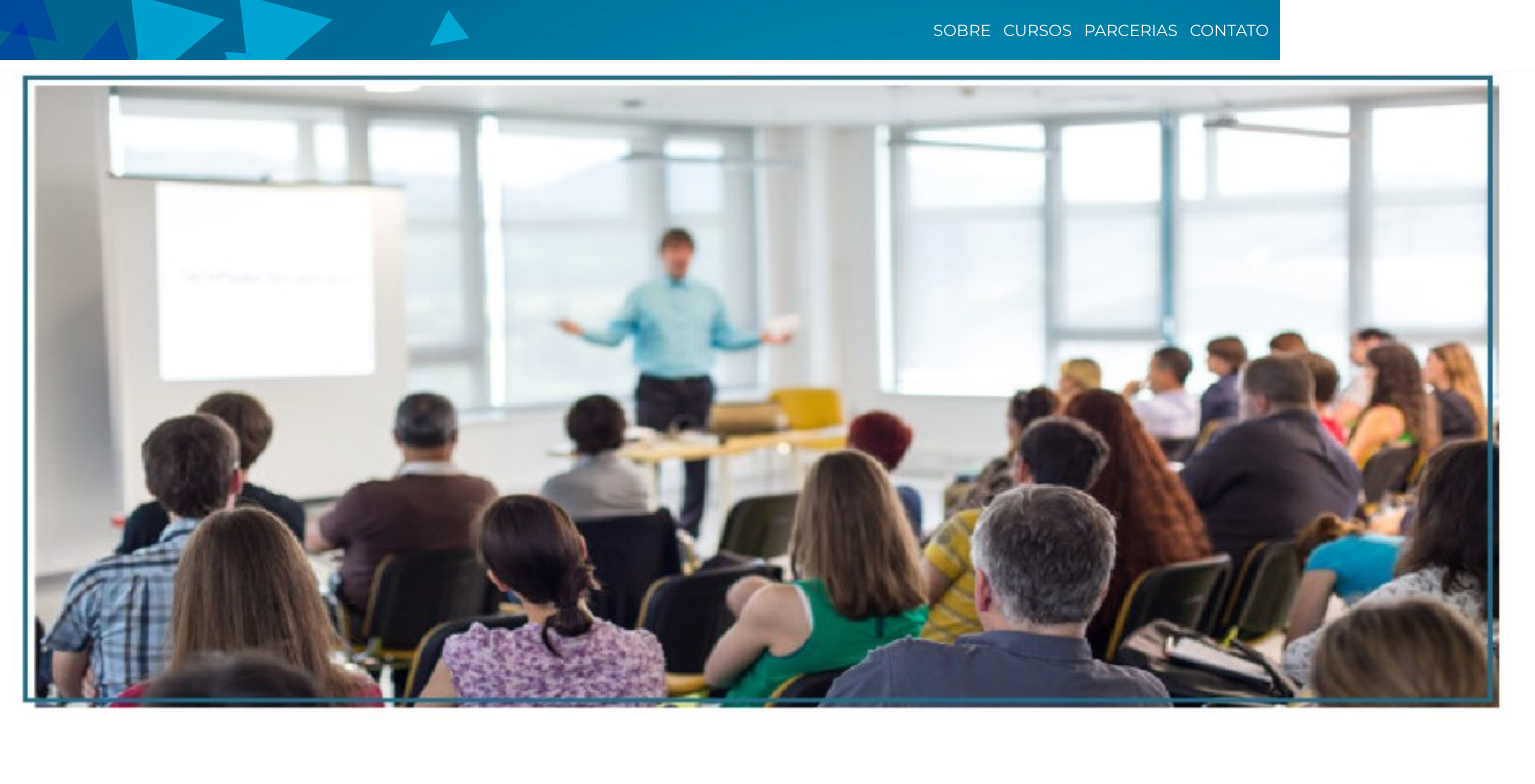
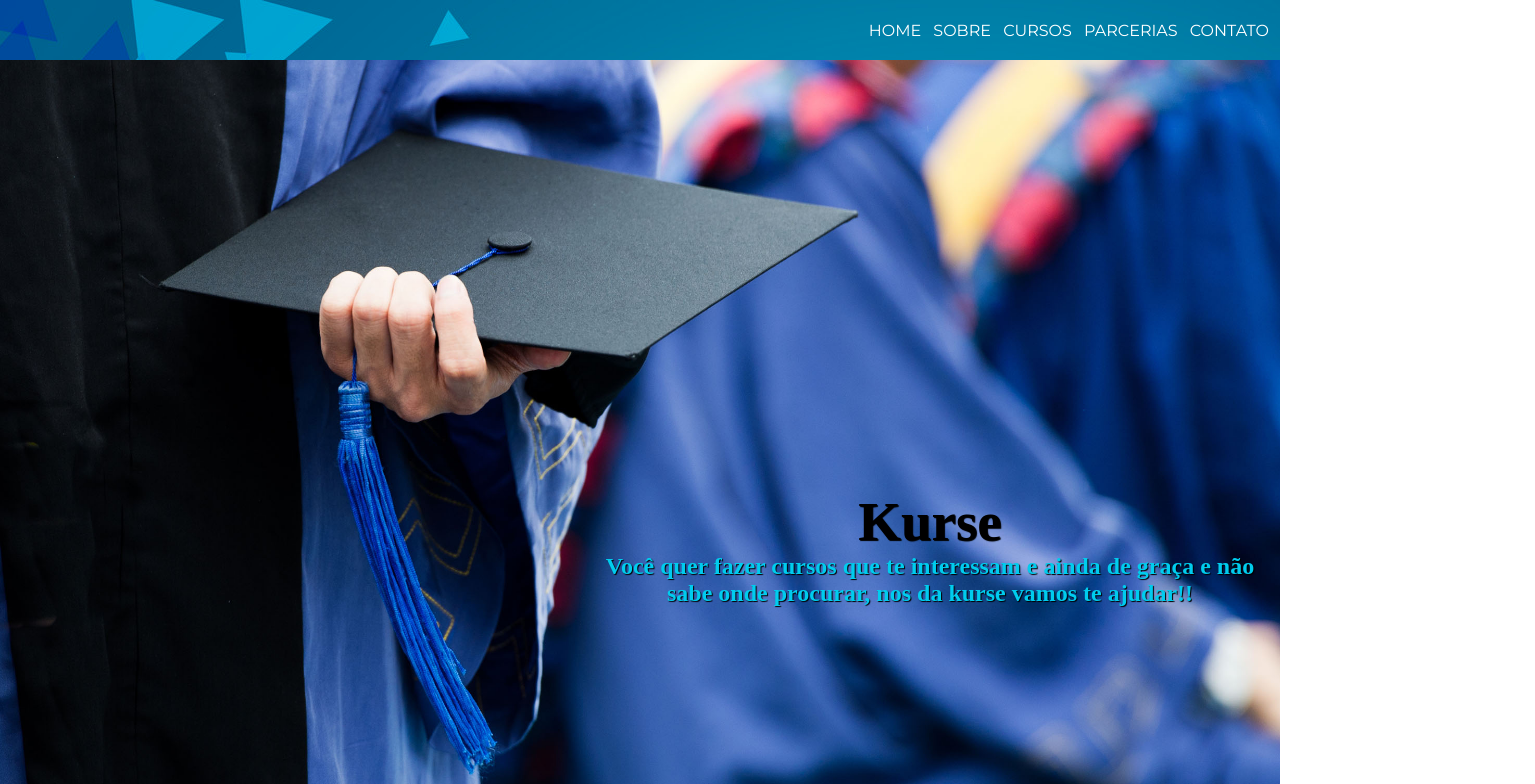
Before and after one commit to EsterViana/Curse, a plain HTML site: page index.html in a window 1280 px wide. Shown: the top 784 px of the page, 1535 px wide, since content can reach past the window. Drawn offline with Linux system fonts and the light colour scheme.

Commit message:
arrumando

```diff
--- a/Contato/contato.css
+++ b/Contato/contato.css
@@ -17,7 +17,7 @@ div#interface {
     margin: 0px auto 10px auto;
     box-shadow: 0px 0px 10px black;
     padding: 10px;
-    background-image: url(../_img/background-ester-02.svg);
+    background-image: url(../_img/background-ester-01.svg);
     background-repeat: no-repeat;
 }
 
--- a/Parcerias/Parcerias.css
+++ b/Parcerias/Parcerias.css
@@ -9,7 +9,7 @@ div#interface {
     margin: 0px auto 10px auto;
     box-shadow: 0px 0px 10px black;
     padding: 10px;
-    background-image: url(../_img/background-ester-02.svg);
+    background-image: url(../_img/background-ester-01.svg);
     background-size: cover;
 }
 
--- a/Sobre/Sobre.css
+++ b/Sobre/Sobre.css
@@ -51,7 +51,7 @@ nav li {
     margin: 0px auto 10px auto;
     box-shadow: 0px 0px 10px black;
     padding: 5px;
-    background-image: url(../_img/background-ester-02.svg);
+    background-image: url(../_img/background-ester-01.svg);
     background-repeat: no-repeat;
     background-size: cover;
 }
@@ -92,7 +92,7 @@ nav li {
 }
 
 #um p {
-    color: #4ba3c0;
+    color: #127394;
     text-shadow: 1px 1px 1px black;
     margin-left: 10px;
     font-size: 20px;
--- a/index.html
+++ b/index.html
@@ -4,13 +4,17 @@
     <meta charset="UTF-8">
     <meta name="viewport" content="width=device-width, initial-scale=1.0">
     <meta http-equiv="X-UA-Compatible" content="ie=edge">
-    <title>Curse!</title>
+    <title>Kurse</title>
     <link rel="stylesheet" href="style.css">
+    <link rel="shortcut icon" href="./_img/logo-kurse2.png" />
 </head>
 <body>
+
     <header>
+        <!--<img id="logo" src="../demo/_img/oie_transparent.png" alt="">-->
         <nav>
             <ul>
+                <li><a href="index.html"> Home </a></li>
                 <li><a href="./Sobre/Sobre.html"> Sobre </a></li>
                 <li><a href="#"> Cursos </a></li>
                 <li><a href="./Parcerias/Parcerias.html"> Parcerias </a></li>
@@ -19,7 +23,14 @@
         </nav>
 
     </header>
-    <img id="banner" src="./_img/banner.jpeg" alt="banner">
+
+    <div id="he">
+        <div id="he1">
+            <h1>Kurse</h1>
+            <h2><p>Você quer fazer cursos que te interessam e ainda de graça e não</p><p>sabe onde procurar, nos da kurse vamos te ajudar!!</p></h2>
+        </div>
+    </div>
+
 
     <div id="imagens">
 
--- a/style.css
+++ b/style.css
@@ -8,8 +8,31 @@ header {
     width: 100%;
     height: 60px;
     display: flex;
-    background-color: #00CCEE;
     position: fixed;
+    background-image: url(_img/background-triangulos-1.jpg);
+}
+
+div#he {
+    text-align: center;
+    padding-top: 490px;
+    background-image: url(./_img/background-under-construction.jpg);
+    background-size: cover;
+    height: 440px;
+}
+
+div#he h1 {
+    font-size: 55px;
+    color: black;
+    text-shadow: 1px 1px 1px black;
+}
+
+div#he p {
+    color: #00CCEE;
+    text-shadow: black 1px 1px 1px;
+}
+
+div#he1 {
+    padding-left: 580px;
 }
 
 nav {
@@ -18,7 +41,7 @@ nav {
     justify-content: flex-end;
     align-items: center;
     padding: 7px;
-    background-image: url(_img/background-triangulos-1.jpg);
+
 }
 
 nav a {
@@ -39,7 +62,7 @@ nav li {
 #banner {
     width: 1535px;
     height: 650px;
-    margin-top: 70px;
+    margin-top: 60px;
 }
 
 #imagens {
```
Also changed, not shown: Contato/contato.html (+3 -1 lines), Parcerias/Parcerias.html (+3 -1 lines), Sobre/Sobre.html (+3 -1 lines), _img/arvore.jpg (added), _img/background-under-construction.jpg (added), _img/banner12.jpeg (added), _img/esse1.jpg (added), _img/logo-kurse.png (added), _img/logo-kurse2.png (added), _img/logo-kurse3.png (added), _img/oie_transparent.png (added), 1 other file.
